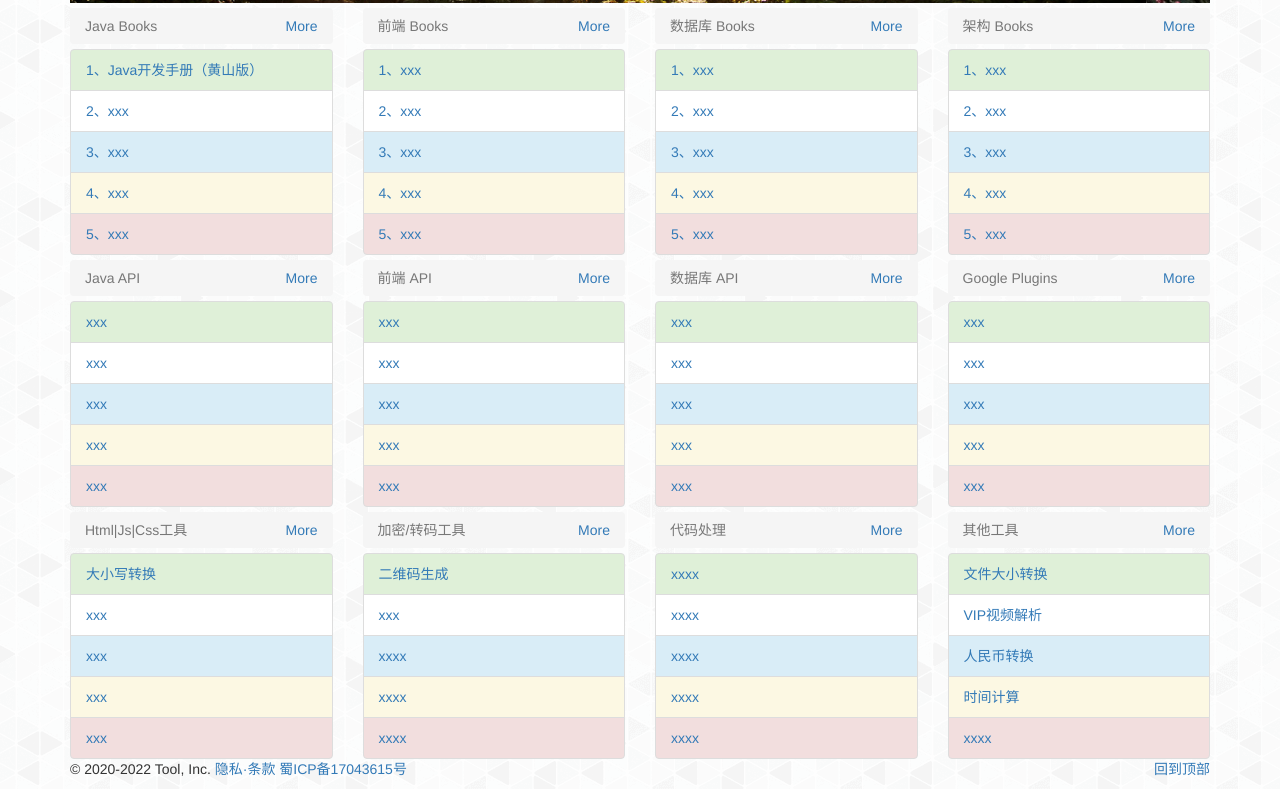
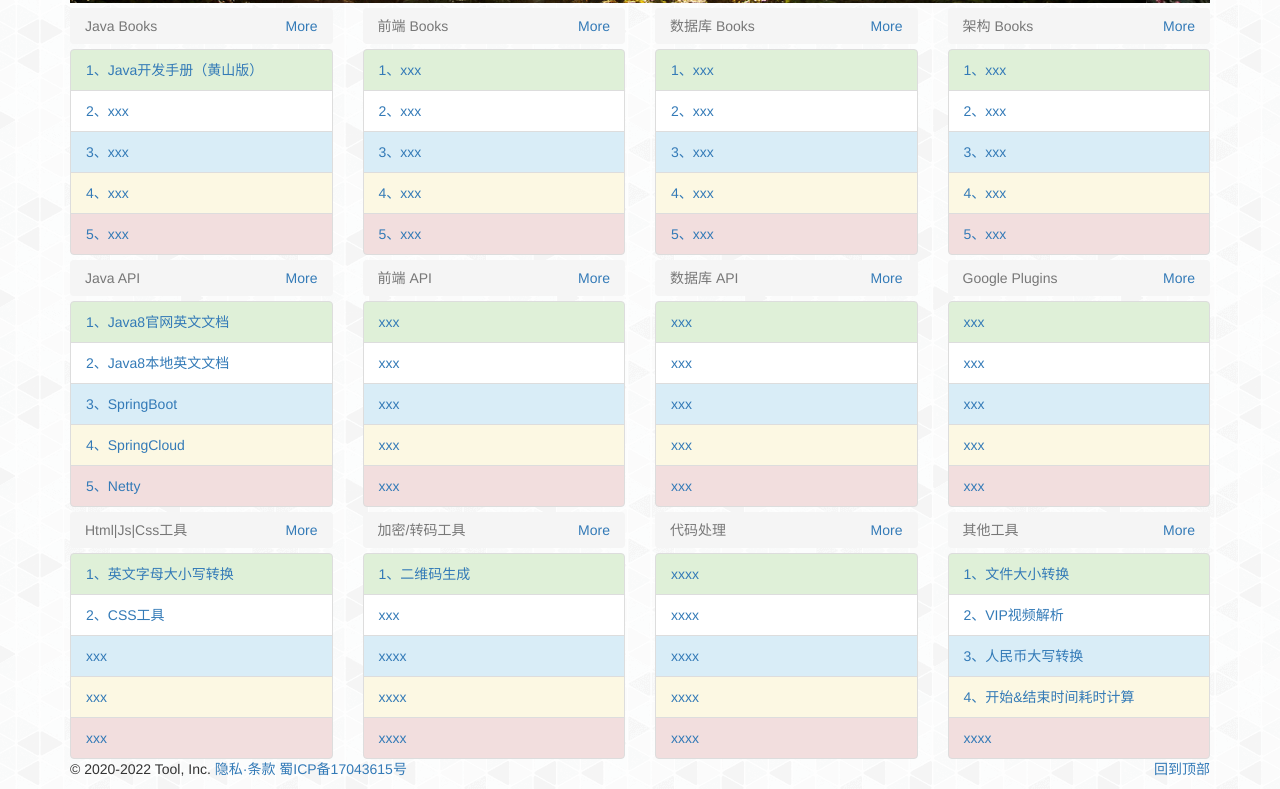
Before and after one commit to bobi1234/tool, a plain HTML site: page index.html in a window 1280 px wide. Shown: the part 414-1203 px from the top of the page. Drawn offline with nearby package versions, Linux system fonts and the light colour scheme.

Commit message:
impr:完善工具

```diff
--- a/common/header.html
+++ b/common/header.html
@@ -50,7 +50,7 @@
                     <input type="text" class="form-control" placeholder="工具名" autocomplete="off" id="keyword">
                     <input type="text" style="display: none;" />
                 </div>
-                <button type="button" class="btn btn-default" onclick="sweetAlert('搜索功能暂未开放！', '提示', 'warning')">搜索</button>
+                <button type="button" class="btn btn-default" onclick="sweetAlert('搜索功能暂未开放！', 'Oops : )', 'warning')">搜索</button>
             </form>
         </div>
     </div>
--- /dev/null
+++ b/css/common.css
@@ -0,0 +1,2 @@
+body{background:url(../imgs/bg.png) repeat}
+.navbar{margin-bottom:5px}
--- a/index.html
+++ b/index.html
@@ -2,7 +2,7 @@
 <html lang="zh-cmn-Hans">
 <head>
     <title>无敌波 | 大道至简</title>
-    <!-- header repeat start -->
+    <!-- common header repeat start -->
     <meta charset="UTF-8"/>
     <meta name="keywords" content="wudibo,tool,无敌波,在线工具,wudibo在线工具,个人在线工具平台,wudibo个人在线工具平台"/>
     <meta name="description" content="这是无敌波的个人在线工具平台，主要提供有各种开发文档API及各种在线小工具。"/>
@@ -10,10 +10,9 @@
     <link rel="shortcut icon" type="image/x-icon" href="imgs/favicon.ico"/>
     <link rel="stylesheet" href="https://cdn.bootcss.com/bootstrap/3.3.7/css/bootstrap.min.css"/>
     <link rel="stylesheet" href="https://cdn.bootcss.com/nprogress/0.2.0/nprogress.css"/>
-    <!-- header repeat end -->
+    <link rel="stylesheet" href="css/common.css"/>
+    <!-- common header repeat end -->
     <style>
-        body{background:url(imgs/bg.png) repeat}
-		.navbar{margin-bottom:5px}
 		.carousel .item{height:360px}
 		.breadcrumb{margin-bottom:5px;margin-top:5px}
 		.list-group{margin-bottom:0}
@@ -181,19 +180,19 @@
             </ol>
             <div class="list-group">
                 <li class="list-group-item list-group-item-success">
-                    <a href="#" target="_blank">xxx</a>
+                    <a href="https://docs.oracle.com/javase/8/docs/api/" target="_blank">1、Java8官网英文文档</a>
                 </li>
                 <li class="list-group-item list-group-item-primary">
-                    <a href="#" target="_blank">xxx</a>
+                    <a href="files/jdk-8u321-docs-all/api/overview-summary.html" target="_blank">2、Java8本地英文文档</a>
                 </li>
                 <li class="list-group-item list-group-item-info">
-                    <a href="#" target="_blank">xxx</a>
+                    <a href="https://spring.io/projects/spring-boot" target="_blank">3、SpringBoot</a>
                 </li>
                 <li class="list-group-item list-group-item-warning">
-                    <a href="#" target="_blank">xxx</a>
+                    <a href="https://spring.io/projects/spring-cloud" target="_blank">4、SpringCloud</a>
                 </li>
                 <li class="list-group-item list-group-item-danger">
-                    <a href="#" target="_blank">xxx</a>
+                    <a href="https://netty.io/4.1/api/index.html" target="_blank">5、Netty</a>
                 </li>
             </div>
         </div>
@@ -275,10 +274,10 @@
             </ol>
             <ul class="list-group">
                 <li class="list-group-item list-group-item-success">
-                    <a href="toggle-case.html" target="_blank">大小写转换</a>
+                    <a href="toggle-case.html" target="_blank">1、英文字母大小写转换</a>
                 </li>
                 <li class="list-group-item list-group-item-primary">
-                    <a href="#" target="_blank">xxx</a>
+                    <a href="https://tool.lu/css" target="_blank">2、CSS工具</a>
                 </li>
                 <li class="list-group-item list-group-item-info">
                     <a href="#" target="_blank">xxx</a>
@@ -298,7 +297,7 @@
             </ol>
             <ul class="list-group">
                 <li class="list-group-item list-group-item-success">
-                    <a href="qrcode.html" target="_blank">二维码生成</a>
+                    <a href="qrcode.html" target="_blank">1、二维码生成</a>
                 </li>
                 <li class="list-group-item list-group-item-primary">
                     <a href="#" target="_blank">xxx</a>
@@ -344,16 +343,16 @@
             </ol>
             <ul class="list-group">
                 <li class="list-group-item list-group-item-success">
-                    <a href="file-size.html" target="_blank">文件大小转换</a>
+                    <a href="file-size.html" target="_blank">1、文件大小转换</a>
                 </li>
                 <li class="list-group-item list-group-item-primary">
-                    <a href="vip-video.html" target="_blank">VIP视频解析</a>
+                    <a href="vip-video.html" target="_blank">2、VIP视频解析</a>
                 </li>
                 <li class="list-group-item list-group-item-info">
-                    <a href="#" target="_blank">人民币转换</a>
+                    <a href="https://www.qianbo.com.cn/Tool/Yuan.html" target="_blank">3、人民币大写转换</a>
                 </li>
                 <li class="list-group-item list-group-item-warning">
-                    <a href="time-calculate.html" target="_blank">时间计算</a>
+                    <a href="start-end-time-calculate.html" target="_blank">4、开始&结束时间耗时计算</a>
                 </li>
                 <li class="list-group-item list-group-item-danger">
                     <a href="#" target="_blank">xxxx</a>
```
Also changed, not shown: file-size.html (+3 -4 lines), qrcode.html (+3 -4 lines), start-end-time-calculate.html (renamed from time-calculate.html, +13 -7 lines), toggle-case.html (+3 -4 lines), vip-video.html (+3 -4 lines), js/util.js (added).
